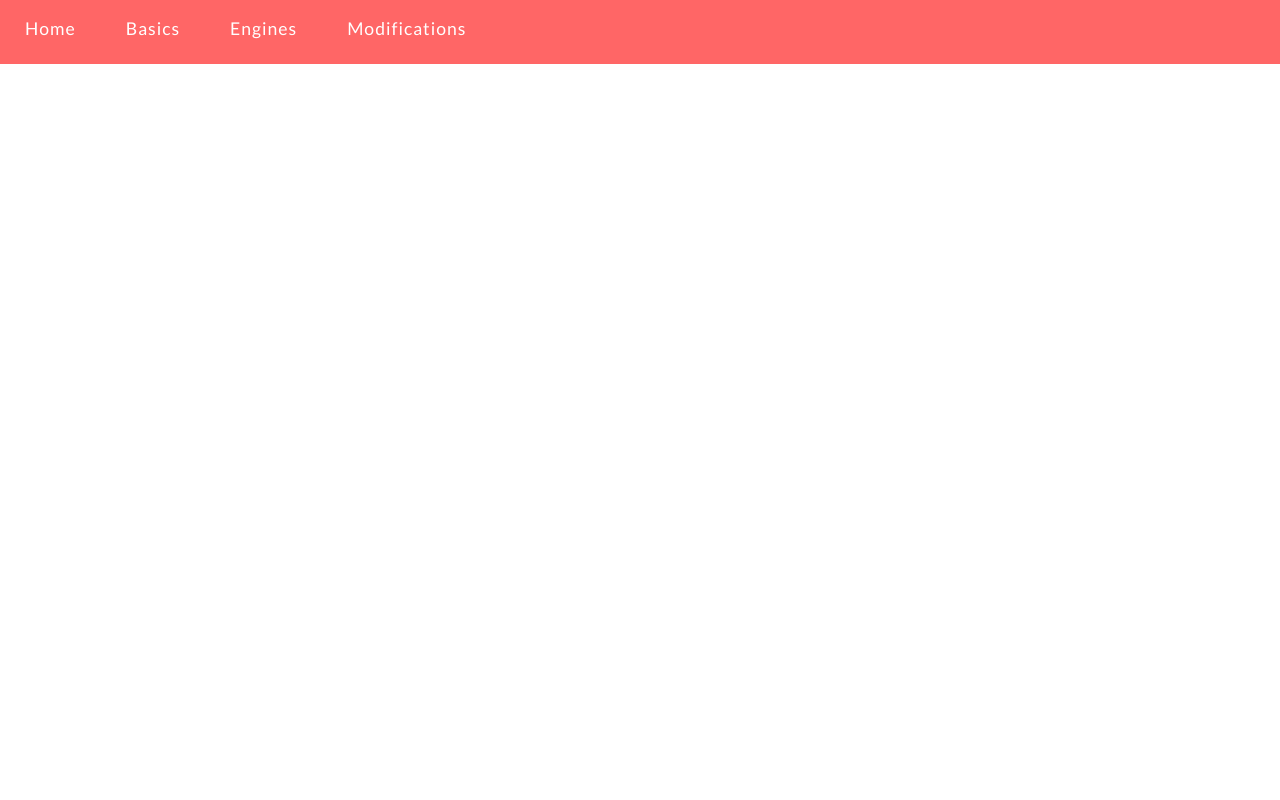
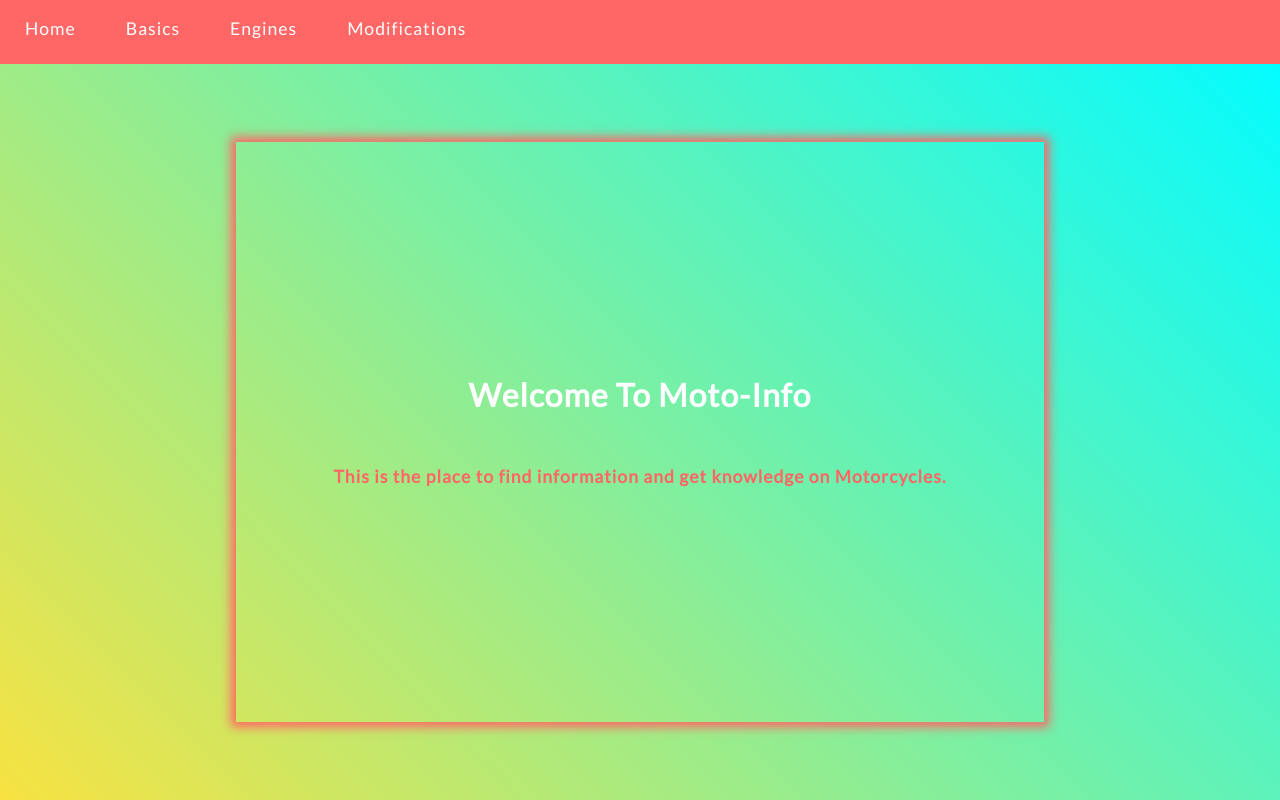
Before and after one commit to neeleshsai23/moto-info, a React (Create React App) app: page / in a window 1280 px wide. Built offline with nearby package versions, Linux system fonts and the light colour scheme.

Commit message:
routing changed

```diff
--- a/src/App.js
+++ b/src/App.js
@@ -20,7 +20,7 @@ class App extends Component {
           <Navbar />
 
           <div>
-            <Route exact path='/moto-info' component={Home} />
+            <Route exact strict path='/' component={Home} />
             <Route path='/basics' component={Basics} />
             <Route path='/engines' component={Single} />
             <Route path='/single' component={Single} />
--- a/src/navbar.js
+++ b/src/navbar.js
@@ -24,7 +24,7 @@ class Navbar extends Component {
       <div>
         <nav className='nav-bar'>
           <div className='navitem'>
-            <NavLink exact to='/moto-info' className='navlink'>
+            <NavLink exact strict to='/' className='navlink'>
               Home
             </NavLink>
           </div>
```
